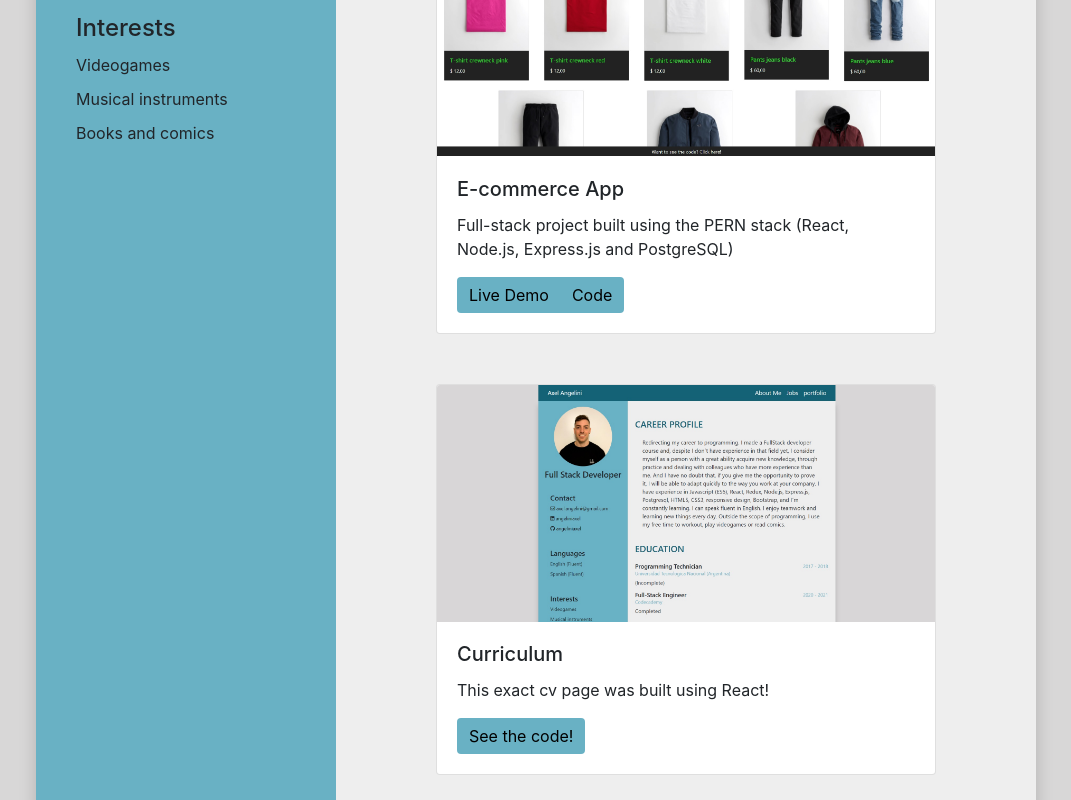
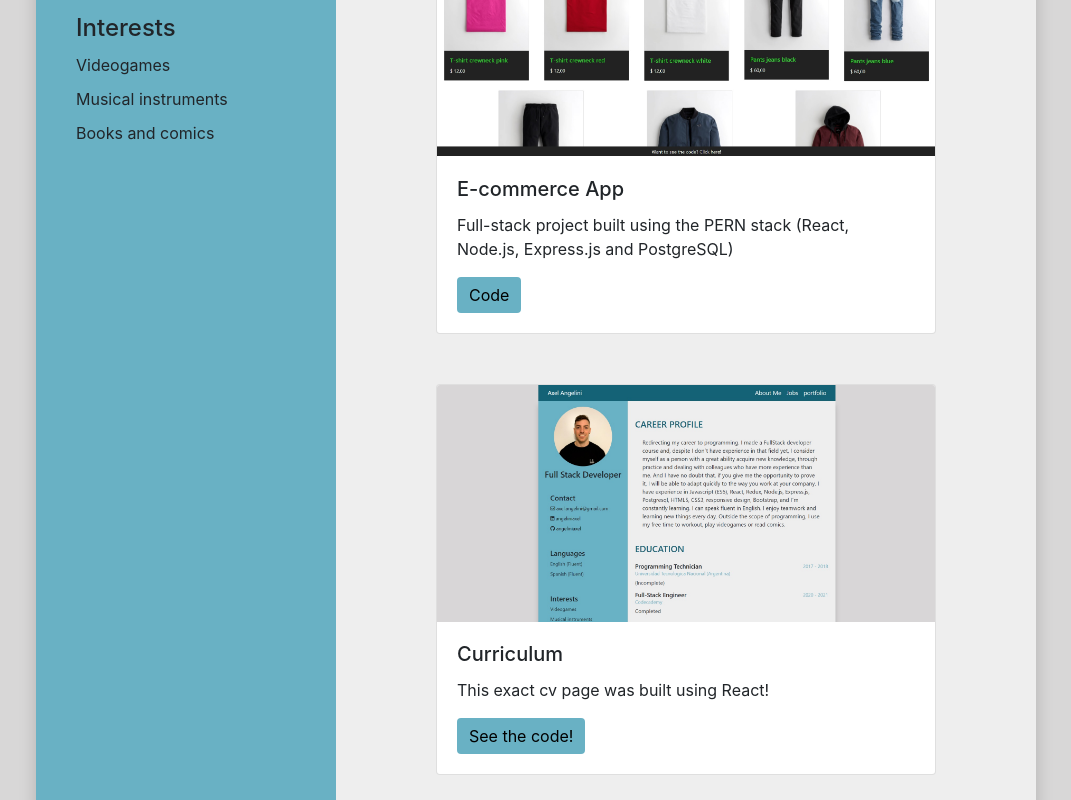
Before and after one commit to AngeliniAxel/cv, a React (Create React App) app: page /portfolio in a window 1280 px wide. Shown: the part 726-1526 px from the top of the page, without its empty margins (104-1175 px from the left). Built offline with nearby package versions, Linux system fonts and the light colour scheme.

Commit message:
No  live version

```diff
--- a/src/components/Portfolio.js
+++ b/src/components/Portfolio.js
@@ -39,22 +39,12 @@ const Portfolio = () => {
         <Card>
           <Card.Img variant='top' src='./media/ecommerce.jpg' />
           <Card.Body>
-            <Card.Title>
-              E-commerce App {' '}
-            </Card.Title>
+            <Card.Title>E-commerce App </Card.Title>
             <Card.Text>
               Full-stack project built using the PERN stack (React, Node.js,
               Express.js and PostgreSQL)
             </Card.Text>
             <ButtonGroup>
-               <Button
-              className='button'
-              href='https://ecommerce-app-axel.herokuapp.com/'
-              target='_blank'
-              rel='noreferrer'
-            >
-              Live Demo
-            </Button>
               <Button
                 className='button'
                 href='https://github.com/AngeliniAxel/ecommerceApp'
```
